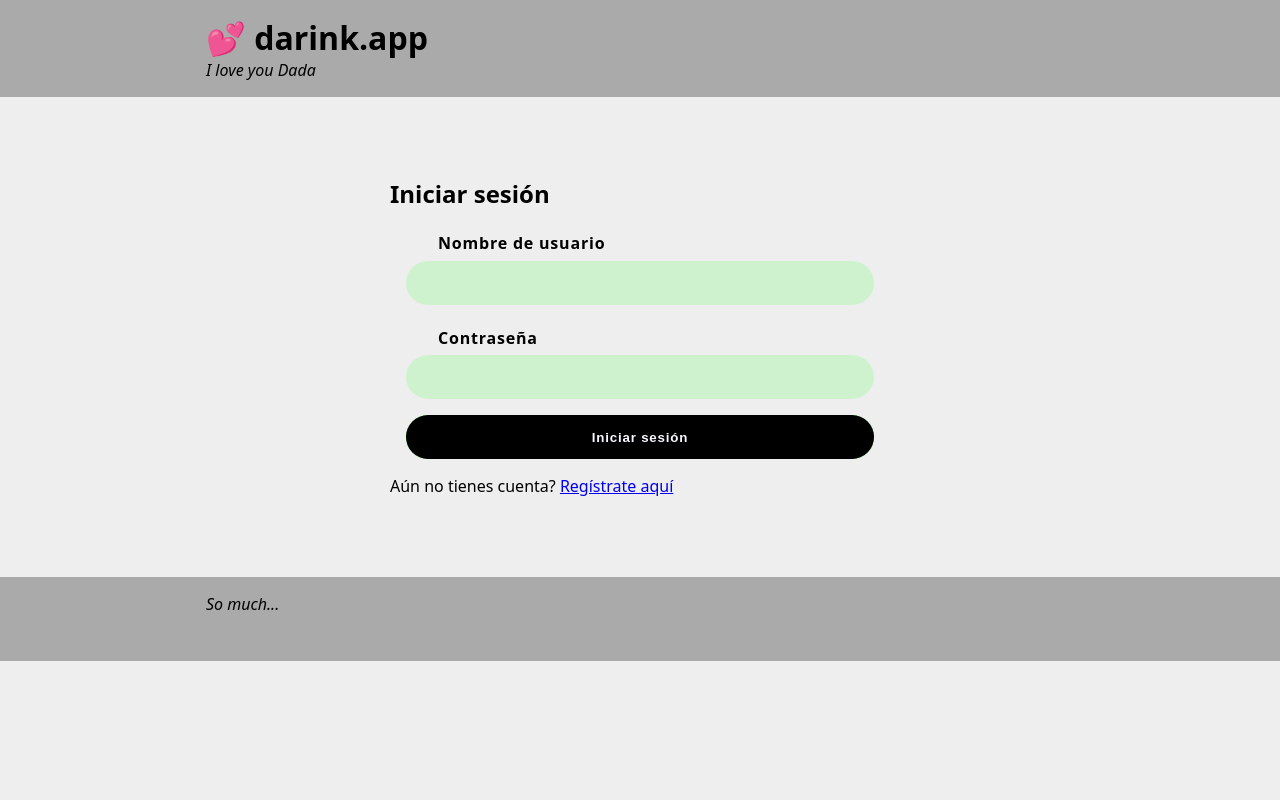
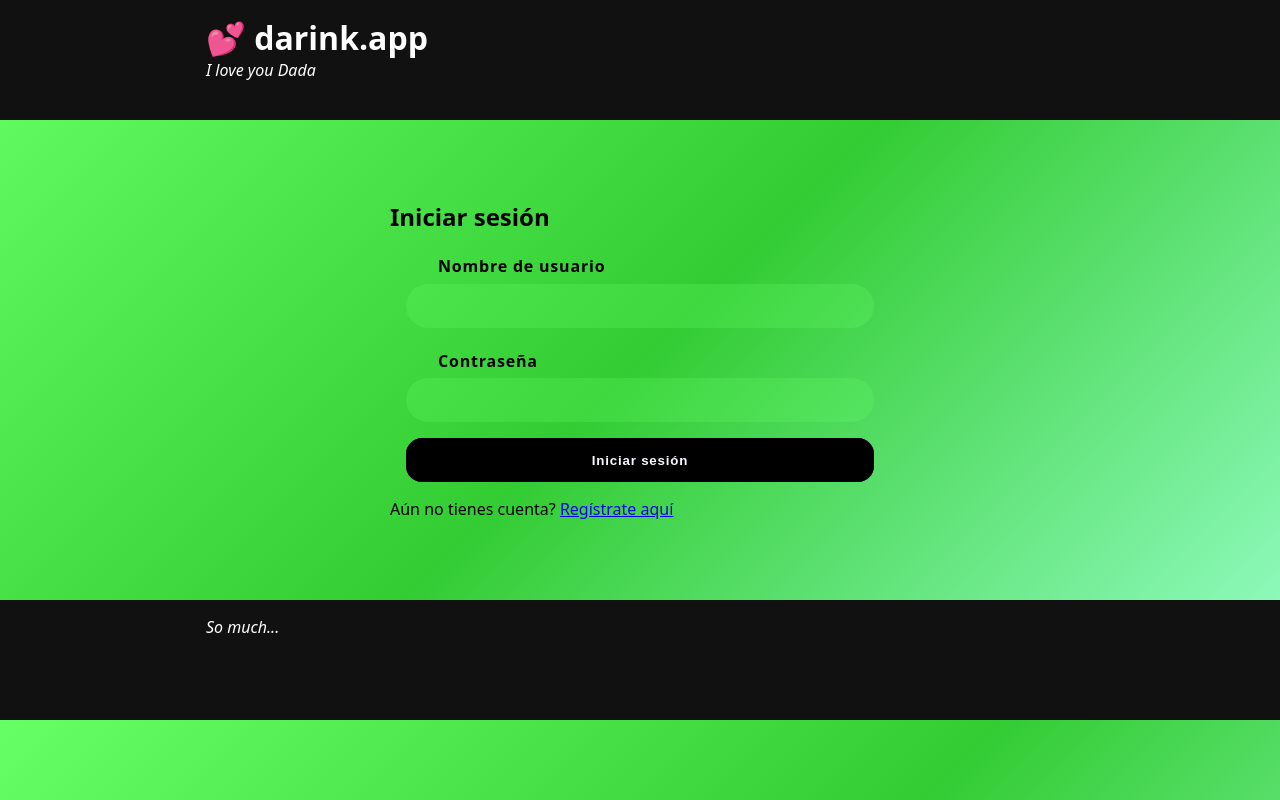
Before and after one commit to rricajos/darink, a PHP site: page /darinka/ in a window 1280 px wide. Run offline with PHP 8.4, Linux system fonts and the light colour scheme.

Commit message:
styles
a

```diff
--- a/style.css
+++ b/style.css
@@ -8,7 +8,11 @@
 body {
   margin: 0;
   font-family: system-ui, -apple-system, BlinkMacSystemFont, 'Segoe UI', Roboto, Oxygen, Ubuntu, Cantarell, 'Open Sans', 'Helvetica Neue', sans-serif;
-  background-color: #eee;
+  background: linear-gradient(135deg, #66ff66, #33cc33, #99ffcc);
+
+
+
+  color: white;
 }
 
 .supercont {
@@ -19,11 +23,23 @@
 }
 
 #superheader {
-  background-color: #aaa;
+  background-color: #111;
+  min-height:15vh;
+}
+
+section {
+  color: black;
 }
 
 #superfooter {
-  background-color: #aaa;
+  background-color: #111;
+
+  min-height: 15vh;
+}
+
+i.fas {
+  font-size: 2rem;
+  padding: 1rem;
 }
 
 
@@ -70,9 +86,9 @@
   letter-spacing: 0.05rem;
   font-weight: 700;
 
-  border-radius: 500px;
+  border-radius: 1rem;
   overflow: hidden;
-  background: #66ff66;
+  background: #9900CC;
   color: ghostwhite;
  }
 
@@ -99,8 +115,8 @@
  button::before {
   content: "";
   background: #000;
-  width: 120%;
-  left: -10%;
+  width: 170%;
+  left: -50%;
   transform: skew(30deg);
   transition: transform 0.4s cubic-bezier(0.3, 1, 0.8, 1);
  }
```
Also changed, not shown: views/home.php (+15 -7 lines).
